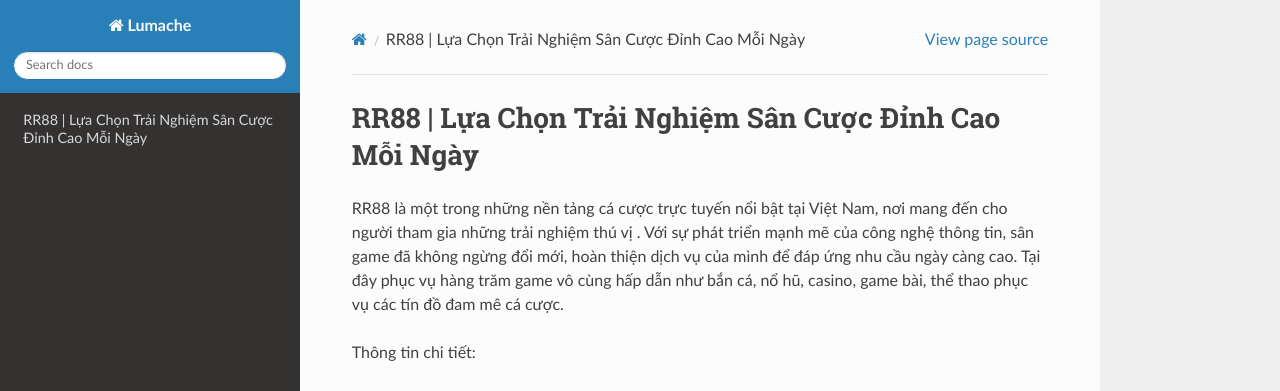
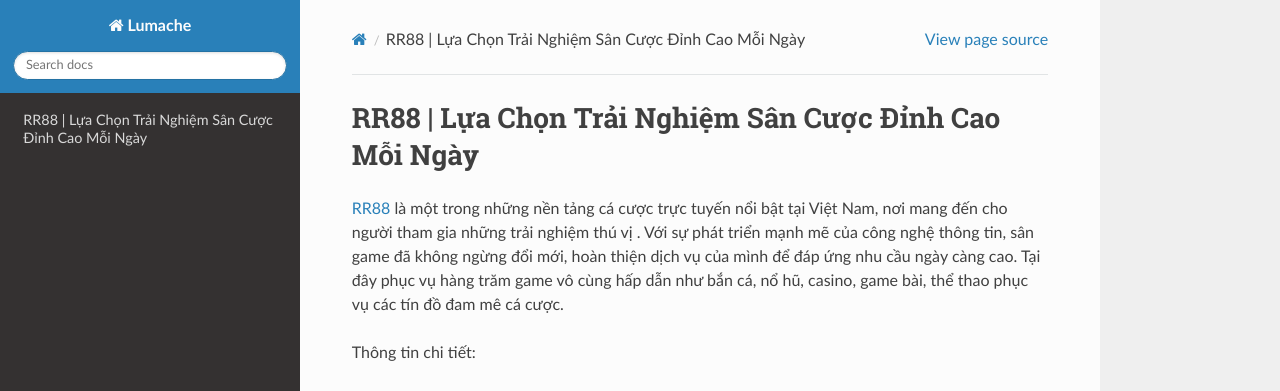
Before and after one commit to raaginigandhi216/rr880net, a Sphinx documentation site: the page built from docs/source/index.rst, in a window 1280 px wide. Shown: the top 391 px of the page. Built offline with Sphinx 7.4.7 and the Read the Docs theme 3.1.0, drawn with Linux system fonts in a browser that asks for light colours; part of the change alters nothing that is shown.

```diff
--- a/docs/source/index.rst
+++ b/docs/source/index.rst
@@ -1,7 +1,7 @@
 RR88 | Lựa Chọn Trải Nghiệm Sân Cược Đỉnh Cao Mỗi Ngày
 ===================================
 
-RR88 là một trong những nền tảng cá cược trực tuyến nổi bật tại Việt Nam, nơi mang đến cho người tham gia những trải nghiệm thú vị . Với sự phát triển mạnh mẽ của công nghệ thông tin, sân game đã không ngừng đổi mới, hoàn thiện dịch vụ của mình để đáp ứng nhu cầu ngày càng cao. Tại đây phục vụ hàng trăm game vô cùng hấp dẫn như bắn cá, nổ hũ, casino, game bài, thể thao phục vụ các tín đồ đam mê cá cược.
+`RR88 <https://rr880.net/>`_ là một trong những nền tảng cá cược trực tuyến nổi bật tại Việt Nam, nơi mang đến cho người tham gia những trải nghiệm thú vị . Với sự phát triển mạnh mẽ của công nghệ thông tin, sân game đã không ngừng đổi mới, hoàn thiện dịch vụ của mình để đáp ứng nhu cầu ngày càng cao. Tại đây phục vụ hàng trăm game vô cùng hấp dẫn như bắn cá, nổ hũ, casino, game bài, thể thao phục vụ các tín đồ đam mê cá cược.
 
 Thông tin chi tiết:
 
```
